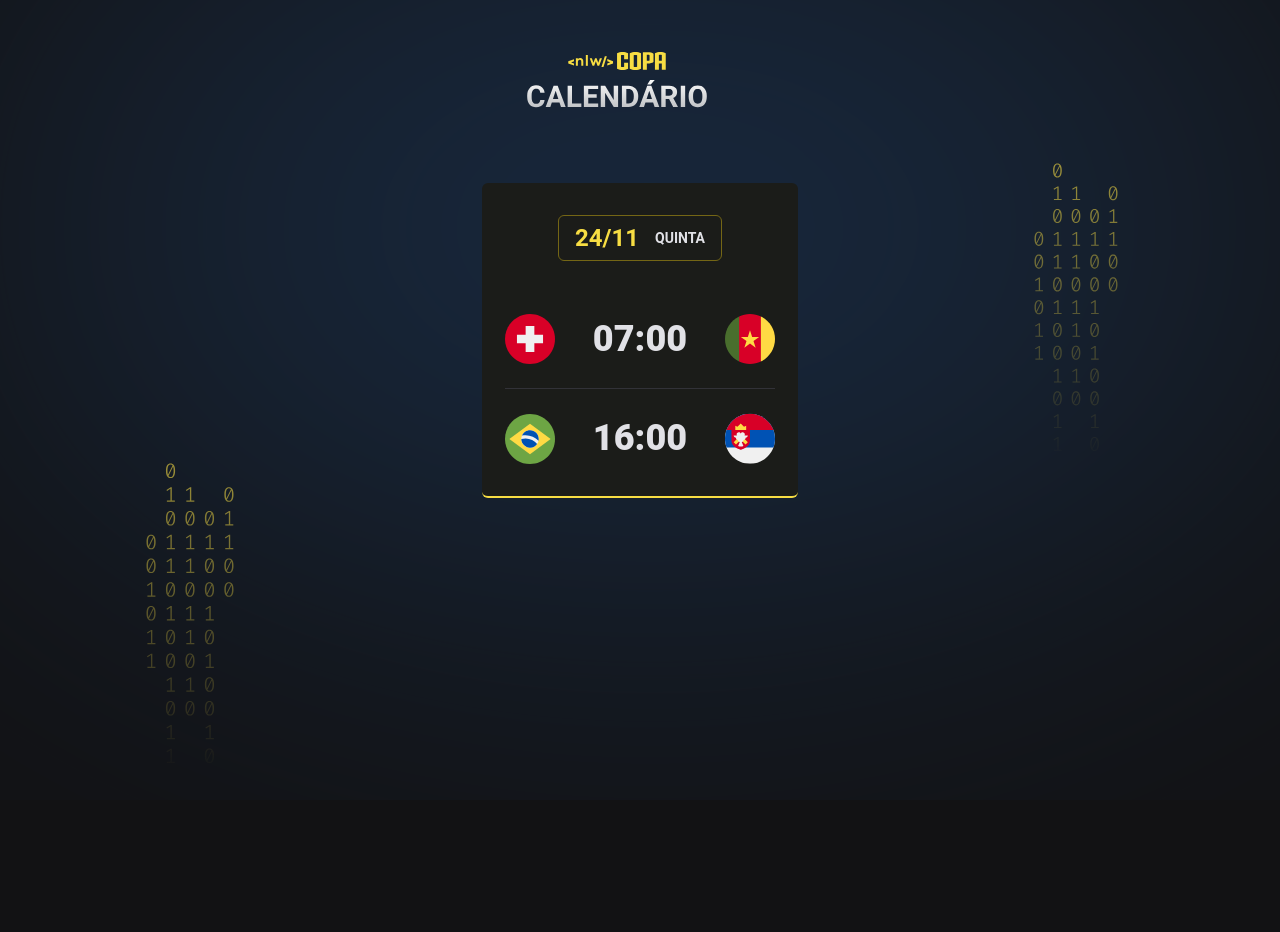
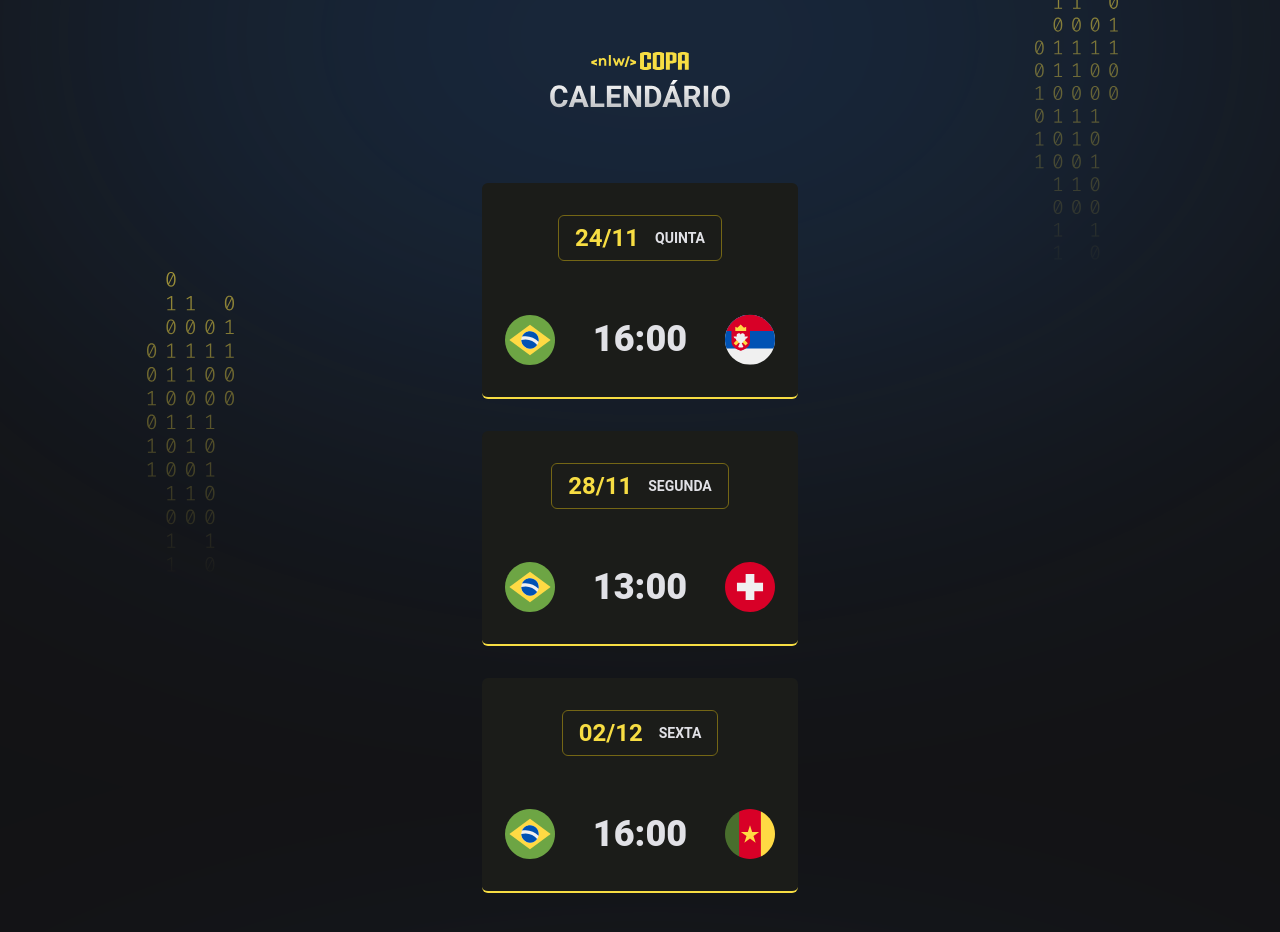
Before and after one commit to jvlimadev/nlw-copa, a plain HTML site: page nlw_copa/index.html in a window 1280 px wide. Before the commit the page ends 800 px from the top, so only its background shows below. Drawn offline with Linux system fonts and the light colour scheme; a web font is replaced by a local one.

Commit message:
adding JavaScript

```diff
--- a/nlw_copa/index.html
+++ b/nlw_copa/index.html
@@ -14,30 +14,8 @@
 </head>
 <body>
 
-   <div id="app">
-        <header>
-            <img src="assets/logo.svg" alt="logo-copa">
-        </header>
-        <main id="cards">
-            <div class="card">
-                <h2>24/11 <span>quinta</span></h2>
+   <div id="app"></div>
 
-                <ul>
-                    <li>
-                        <img src="assets/icon-switzerland.svg" alt="Bandeira do Camarões">
-                        <strong>07:00</strong>
-                        <img src="assets/icon-cameroon.svg" alt="Bandeira do camarôes">
-                    </li>
-                    <li>
-                        <img src="assets/icon-brazil.svg" alt="Bandeira do Brasil">
-                        <strong>16:00</strong>
-                        <img src="assets/icon-serbia.svg" alt="Bandeira da Servia">
-                    </li>
-
-                </ul>
-            </div>
-        </main>
-   </div>
-
+   <script src="./main.js"></script>
 </body>
 </html>
--- /dev/null
+++ b/nlw_copa/main.js
@@ -0,0 +1,31 @@
+function createGame(player1, hour, player2) {
+  return `
+    <li>
+      <img src="assets/icon-${player1}.svg" alt="Bandeira do  ${player1}">
+      <strong>${hour}</strong>
+      <img src="assets/icon-${player2}.svg" alt="Bandeira do  ${player2}">
+    </li>
+  `
+}
+
+function createCard(date, day, games) {
+  return `
+    <div class="card">
+      <h2>${date} <span>${day}</span></h2>
+      <ul>
+        ${games}
+      </ul>
+    </div>
+  `
+}
+
+document.querySelector("#app").innerHTML = `
+  <header>
+      <img src="assets/logo.svg" alt="logo-copa">
+  </header>
+  <main id="cards">
+    ${createCard("24/11", "quinta", createGame('brazil', '16:00', 'serbia'))}
+    ${createCard("28/11", "segunda", createGame('brazil', '13:00', 'switzerland'))}
+    ${createCard("02/12", "sexta", createGame('brazil', '16:00', 'cameroon'))}
+  </main>
+`
--- a/nlw_copa/style.css
+++ b/nlw_copa/style.css
@@ -11,7 +11,7 @@ body {
   background-color: #121214;
   background-image: url(./assets/bg.svg);
   background-position-x: center;
-  background-position-y: 55%;
+  background-position-y: -715px;
 }
 
 body * {
@@ -25,6 +25,13 @@ body * {
 
 header {
   margin-bottom: 63px;
+  text-align: center;
+}
+
+#cards {
+  display: flex;
+  flex-direction: column;
+  gap: 32px;
 }
 
 .card {
```
